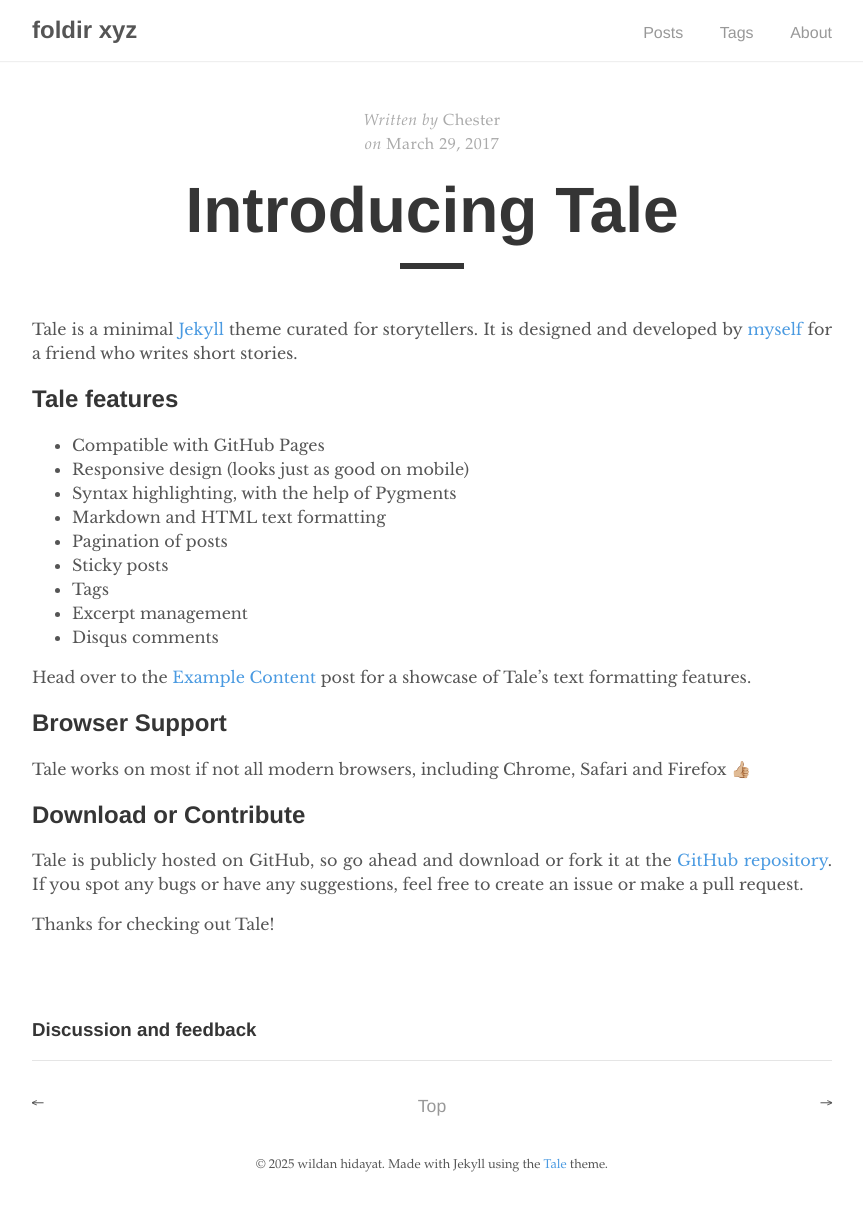
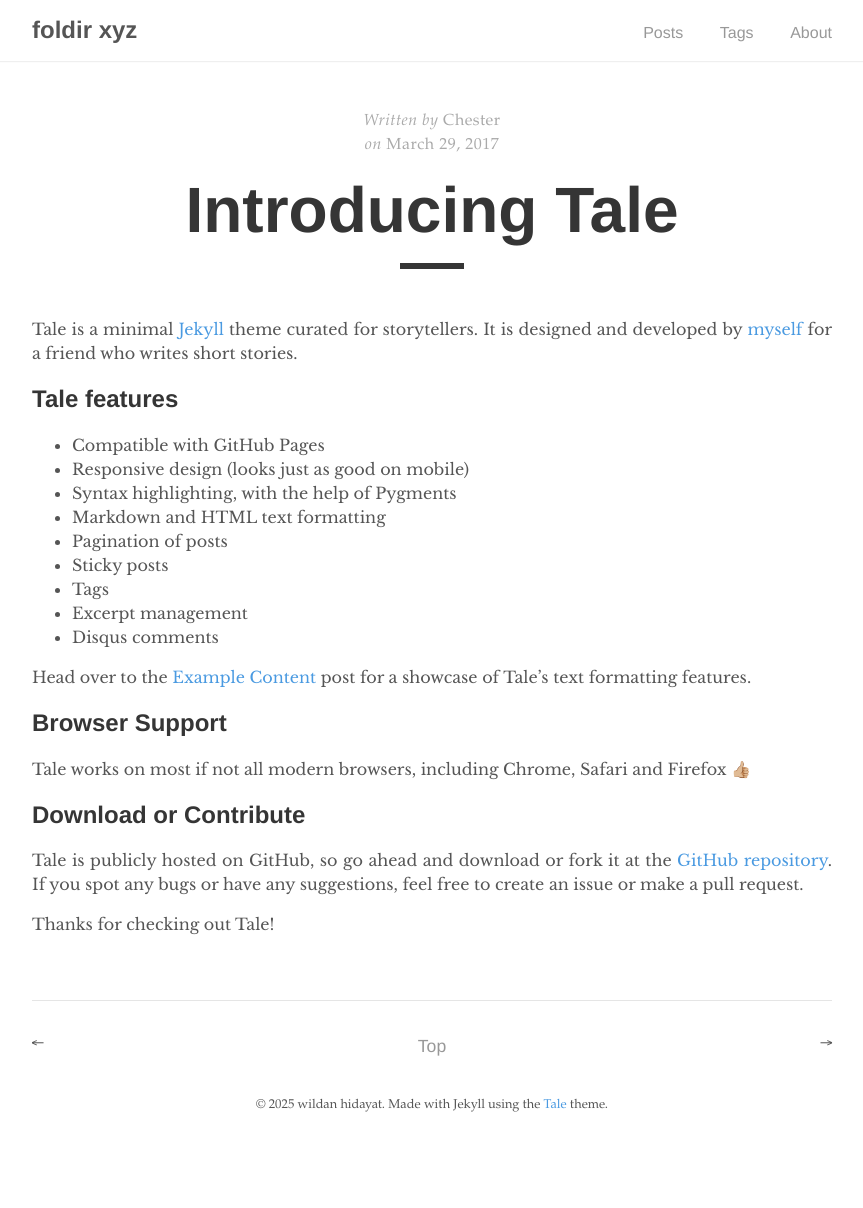
Before and after one commit to foldirku/foldirku.github.io, a Jekyll site: the page built from _posts/2017-03-29-introducing-tale.md, in a window 1280 px wide. Shown: the whole page, without its empty margins (208-1071 px from the left). Built offline with Jekyll 4.4.1, drawn with Linux system fonts in a browser that asks for light colours; comment, search, counter and statistics services are not loaded; after the commit the page ends 1148 px from its top, so only the background shows below that; part of the change alters nothing that is shown.

```diff
--- a/_posts/2017-03-29-introducing-tale.md
+++ b/_posts/2017-03-29-introducing-tale.md
@@ -2,11 +2,11 @@
 layout: post
 title:  "Introducing Tale"
 author: "Chester"
-comments: true
+comments: false
 tags: Tale
 excerpt_separator: <!--more-->
-sticky: true
-hidden: true
+sticky: false
+hidden: false
 ---
 
 Tale is a minimal [Jekyll](https://jekyllrb.com/) theme curated for storytellers. It is designed and developed by [myself](https://github.com/chesterhow/) for a friend who writes short stories.<!--more-->
```
